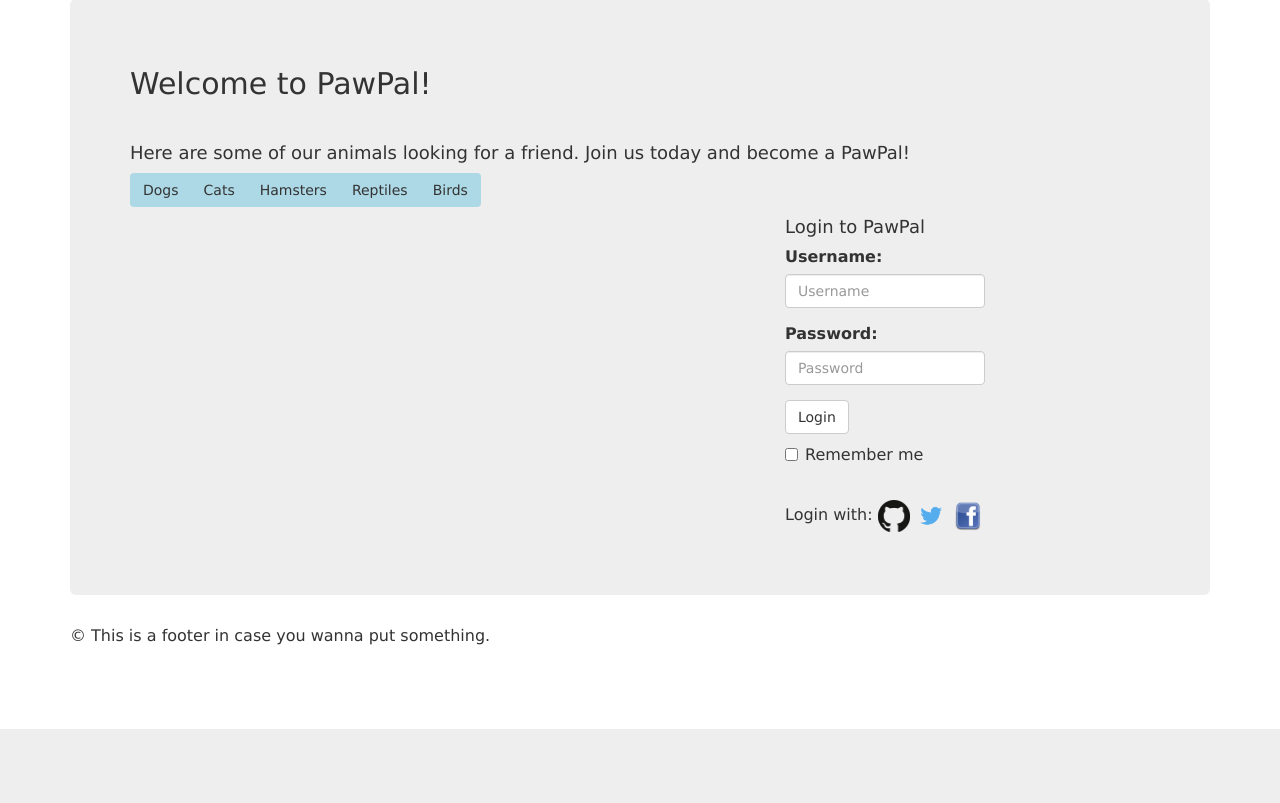
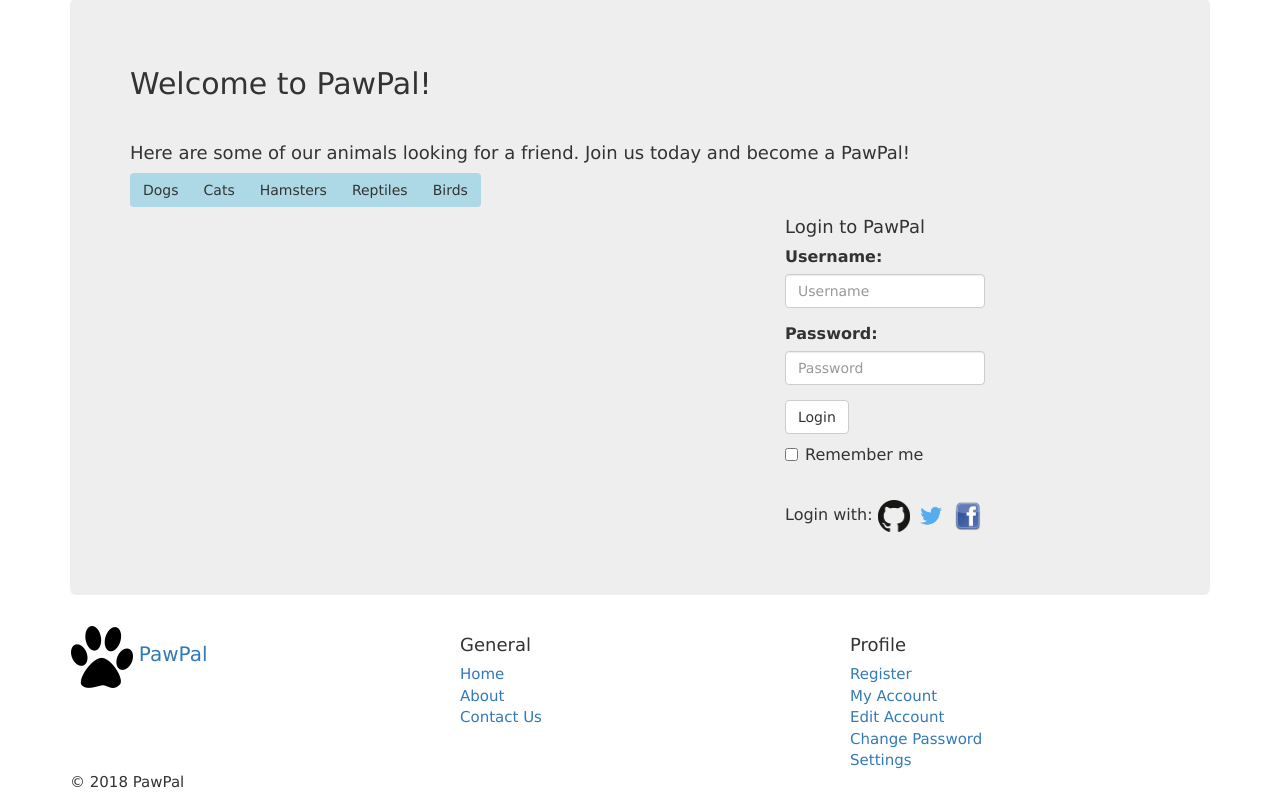
Before and after one commit to haradra/WAD2Proj, a Django app: page / in a window 1280 px wide. Shown: the part 71-874 px from the top of the page. Before the commit the page ends 800 px from the top, so only its background shows below. Run offline with Django 3.2, Linux system fonts and the light colour scheme; data that the repository does not hold is empty; some libraries are stand-ins or nearby versions.

Commit message:
Footer added

```diff
--- a/pawpal_project/static/css/stylesheet.css
+++ b/pawpal_project/static/css/stylesheet.css
@@ -93,6 +93,14 @@ li.active .white-link {
     text-align: justify;
 }
 
+#footer-company {
+    font-size: 20px;
+}
+
+.footer-text-size {
+    font-size: 15px;
+}
+
 .col-md-2 .btn {
     margin: 5px;
 }
--- a/pawpal_project/templates/pawpal/base.html
+++ b/pawpal_project/templates/pawpal/base.html
@@ -60,10 +60,30 @@
         {% block body_block %}
         {% endblock %}
 	</div>
-	<div class="row">
+	<div class="row footer-text-size">
 		<div class="col-xs-12">
 			<footer>
-				<p>&copy; This is a footer in case you wanna put something.</p>
+				<div class="row">
+					<div class="col-md-4">
+						<a href="{% url 'home' %}"><img src="{% static 'images/paw-filled.png' %}" alt="PawPal" /></a>
+						<a href="{% url 'home' %}" id="footer-company">PawPal</a>
+					</div>
+					<div class="col-md-4">
+						<h4>General</h4>
+						<a href="{% url 'home' %}">Home</a><br />
+						<a href="{% url 'about' %}">About</a><br />
+						<a href="{% url 'contact' %}">Contact Us</a><br />
+					</div>
+					<div class="col-md-4">
+						<h4>Profile</h4>
+						<a href="{% url 'register' %}">Register</a><br />
+						<a href="{% url 'myaccount' %}">My Account</a><br />
+						<a href="{% url 'editaccount' %}">Edit Account</a><br />
+						<a href="{% url 'password' %}">Change Password</a><br />
+						<a href="{% url 'settings' %}">Settings</a><br />
+					</div>
+				</div>
+				<p>&copy; 2018 PawPal</p>
 			</footer>
 		</div>
 	</div>
--- a/pawpal_project/templates/pawpal/contact.html
+++ b/pawpal_project/templates/pawpal/contact.html
@@ -28,4 +28,5 @@
 			<p>Address: Boyd Orr Building</p>
 			<p>University Avenue, Glasgow G12 8QQ</p>
 		</div>
+	</div>
 {% endblock %}
--- a/pawpal_project/templates/pawpal/home.html
+++ b/pawpal_project/templates/pawpal/home.html
@@ -54,6 +54,6 @@ PawPal
 					<a href="{% url 'social:begin' 'github' %}"><img class="small-image" src="{% static 'images/social_images/github.png' %}" class="visible" /></a>
 					<a href="{% url 'social:begin' 'twitter' %}"><img class="small-image" src="{% static 'images/social_images/twitter.png' %}" class="visible" /></a>
 					<a href="{% url 'social:begin' 'facebook' %}"><img class="small-image" src="{% static 'images/social_images/facebook.png' %}" class="visible" /></a>
+			{% endif %}
 		</div>
-				{% endif %}
 {% endblock %}
```
